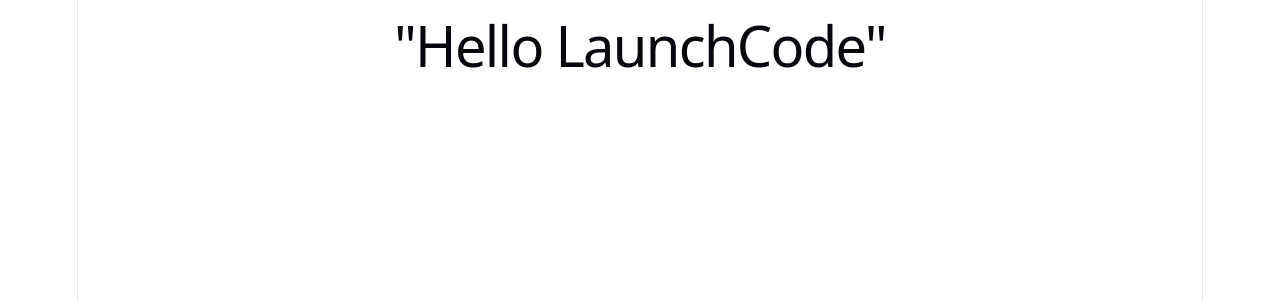
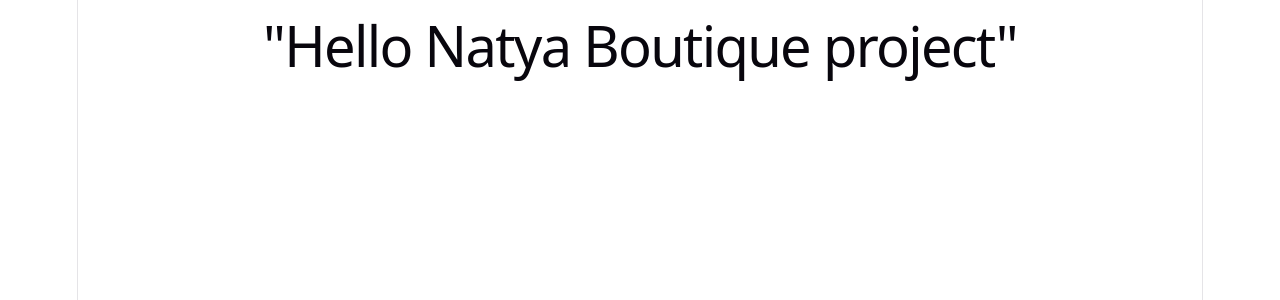
Before and after one commit to kalaumapathy/natya-boutique-project-Suganthakala-U, a React (Vite) app: page / in a window 1280 px wide. Shown: the top 300 px of the page. Built offline with nearby package versions, Linux system fonts and the light colour scheme.

Commit message:
Initial Natya Boutique project

```diff
--- a/src/App.jsx
+++ b/src/App.jsx
@@ -6,7 +6,7 @@
 
   return (
 
-      <h1>"Hello LaunchCode"</h1>
+      <h1>"Hello Natya Boutique project"</h1>
 
   )
 }
```
